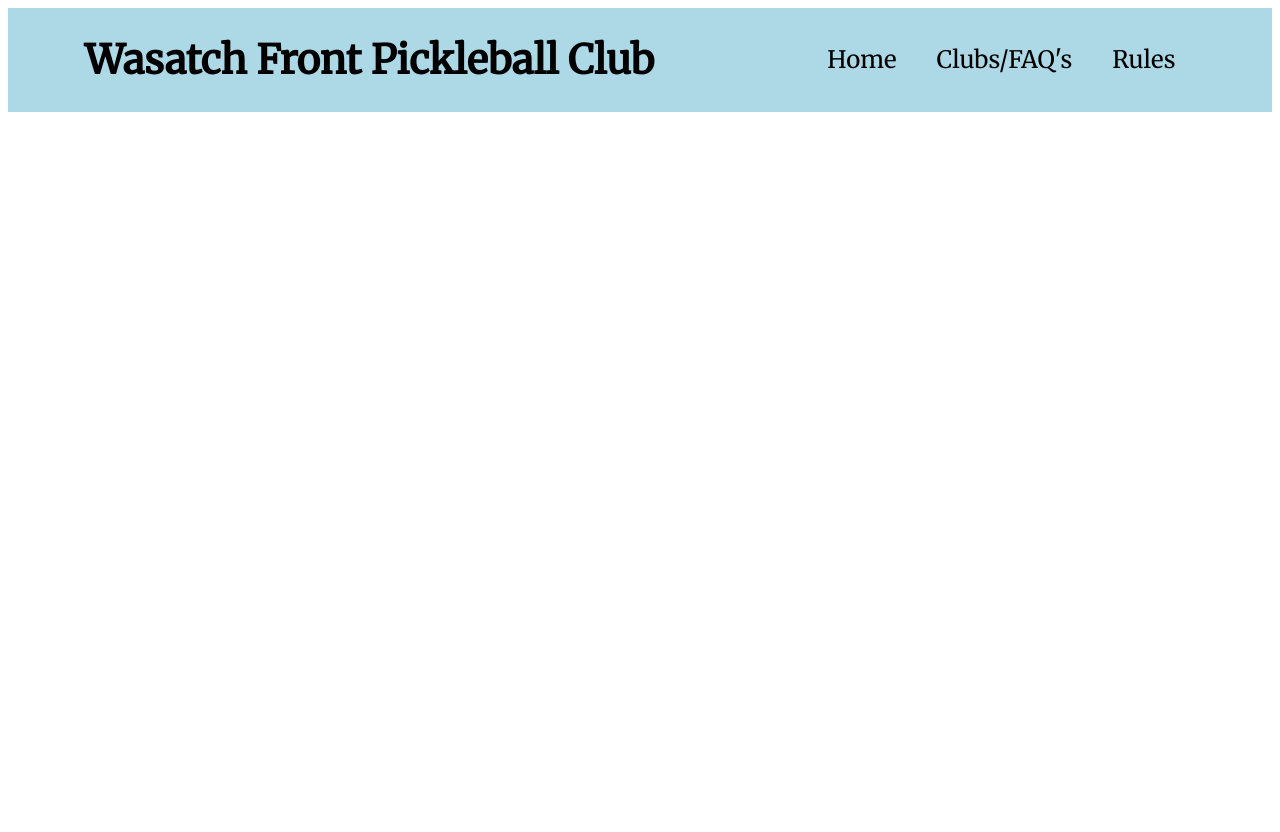
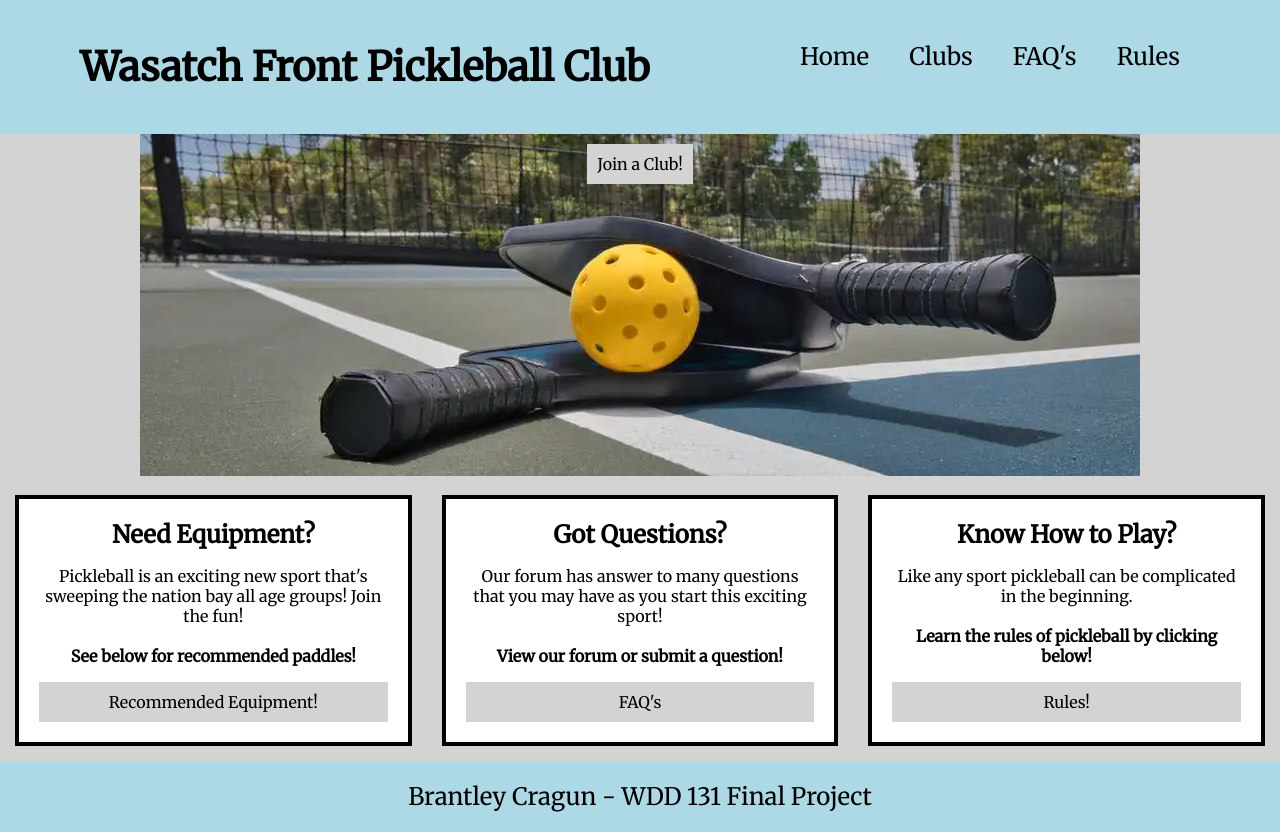
Before and after one commit to cragunbc/wdd131, a plain HTML site: page project/index.html in a window 1280 px wide. Before the commit the page ends 800 px from the top, so only its background shows below. Drawn offline with Linux system fonts and the light colour scheme.

Commit message:
Project changes

```diff
--- a/project/index.html
+++ b/project/index.html
@@ -1,8 +1,9 @@
 <!DOCTYPE html>
 <html lang="en">
 <head>
+    <link href="styles/base.css" rel="stylesheet">
     <link href="styles/large.css" rel="stylesheet">
-    <link href="styles/base.css" rel="stylesheet">
+    <script src="scripts/responsive-menu.js" defer></script>
     <link rel="preconnect" href="https://fonts.googleapis.com">
     <link rel="preconnect" href="https://fonts.gstatic.com" crossorigin>
     <link href="https://fonts.googleapis.com/css2?family=Merriweather&display=swap" rel="stylesheet">
@@ -14,19 +15,41 @@
 </head>
 <body>
     <header>
-        <!-- <img id="logo" src="images/pickleball.webp" alt="logo"> -->
         <h1>Wasatch Front Pickleball Club</h1>
-        <nav>
+        <button id="menu"></button>
+        <nav class="navigation">
             <a href="index.html">Home</a>
-            <a href="clubs.html">Clubs/FAQ's</a>
+            <a href="clubs.html">Clubs</a>
+            <a href="faq.html">FAQ's</a>
             <a href="rules.html">Rules</a>
         </nav>
     </header>
+    <div class="hero-img">
+        <div class="joinBtn"><a href="clubs.html">Join a Club!</a></div>
+        <picture>
+            <source srcset="images/hero-img-small.webp" media="(max-width: 400px)">
+            <img id="photo" src="images/hero-img-large.webp" alt="Pickball Court" loading="lazy">
+        </picture>
+    </div>
     <main>
-
+        <section id="equip" class="card">
+            <h2>Need Equipment?</h2>
+            <p>Pickleball is an exciting new sport that's sweeping the nation bay all age groups! Join the fun!<br><br><strong>See below for recommended paddles!</strong></p>
+            <div id="equipBtn"><a href="https://www.pickleheads.com/pickleball-gear/pickleball-paddles">Recommended Equipment!</a></div>
+        </section>
+        <section id="questions" class="card">
+            <h2>Got Questions?</h2>
+            <p>Our forum has answer to many questions that you may have as you start this exciting sport!<br><br><strong>View our forum or submit a question!</strong></p>
+            <div id="questionsBtn"><a href="faq.html">FAQ's</a></div>
+        </section>
+        <section id="rules" class="card">
+            <h2>Know How to Play?</h2>
+            <p>Like any sport pickleball can be complicated in the beginning.<br><br><strong>Learn the rules of pickleball by clicking below!</strong></p>
+            <div id="rulesBtn"><a href="rules.html">Rules!</a></div>
+        </section>
     </main>
     <footer>
-
+        <p>Brantley Cragun - WDD 131 Final Project</p>
     </footer>
 </body>
 </html>
--- /dev/null
+++ b/project/scripts/responsive-menu.js
@@ -0,0 +1,7 @@
+const hamButton = document.querySelector("#menu");
+const navigation = document.querySelector(".navigation");
+
+hamButton.addEventListener("click", () => {
+    navigation.classList.toggle("open");
+    hamButton.classList.toggle("open");
+});
--- a/project/styles/base.css
+++ b/project/styles/base.css
@@ -1,13 +1,17 @@
 body {
+    margin: 0;
     font-family: Merriweather;
 }
 
 header {
     margin: 0;
-    display: flex;
-    flex-direction: row;
+    display: grid;
+    align-items: center;
+    text-align: center;
     justify-content: space-around;
+    position: relative;
     background-color: lightblue;
+    padding: 15px;
 }
 
 h1 {
@@ -16,21 +20,143 @@ h1 {
     align-items: center;
 }
 
-nav {
-    display: flex;
-    flex-direction: row;
-    align-items: center;
-    justify-content: space-around;
-    font-size: 1.5rem;
+#menu {
+    width: 30px;
+    position: absolute;
+    top: 2rem;
+    right: 2rem;
 }
 
-nav a {
+#menu::before {
+    content: "🟰";
+}
+
+#menu.open::before {
+    content: "❌";
+}
+
+
+.navigation {
+    display: flex;
+    flex-direction: column;
+    max-width: 100%;
+    list-style: none;
+    align-items: center;
+    justify-content: space-between;
+    font-size: 1.5rem;
+    margin-bottom: 20px;
+}
+
+.navigation a {
+    display: none;
     padding: 20px;
     justify-content: space-between;
     color: black;
     text-decoration: none;
 }
 
-nav a:hover {
+.navigation a:hover {
     text-decoration: underline;
 }
+
+.open a {
+    display: block;
+    background-color: lightgray;
+    max-width: 200px;
+    width: 100%;
+}
+
+.open a:hover {
+    text-decoration: underline;
+}
+
+.hero-img {
+    display: flex;
+    justify-content: center;
+    max-width: 100%;
+    margin: 0 auto;
+    position: relative;
+    background-color: lightgray;
+}
+
+.hero-img img {
+    width: 100%;
+    height: auto;
+}
+
+.joinBtn {
+    font-size: 1rem;
+    position: absolute;
+    align-items: center;
+    background-color: lightgray;
+    padding: 10px;
+    margin-top: 10px;
+}
+
+.joinBtn a {
+    text-decoration: none;
+    color: black;
+}
+
+.joinBtn a:hover {
+    text-decoration: underline;
+}
+
+main {
+    display: flex;
+    flex-direction: column;
+    background-color: lightgray;
+}
+
+.card {
+    border: solid 4px black;
+    margin: 15px;
+    padding: 20px;
+    background-color: white;
+}
+
+h2 {
+    margin: 0;
+    text-align: center;
+}
+
+#questions p,
+#equip p,
+#rules p {
+    text-align: center;
+}
+
+#questionsBtn,
+#equipBtn,
+#rulesBtn {
+    align-items: center;
+    text-align: center;
+    background-color: lightgray;
+    padding: 10px;
+}
+
+#questionsBtn a,
+#equipBtn a,
+#rulesBtn a {
+    text-decoration: none;
+    color: black;
+}
+
+#questionsBtn a:hover,
+#equipBtn a:hover,
+#rulesBtn a:hover {
+    text-decoration: underline;
+}
+
+
+footer {
+    margin: 0;
+    background-color: lightblue;
+    text-align: center;
+    font-size: 1.5rem;
+}
+
+footer p {
+    margin: 0;
+    padding: 20px;
+}
--- a/project/styles/large.css
+++ b/project/styles/large.css
@@ -0,0 +1,37 @@
+@media screen and (min-width: 950px) {
+
+    #menu {
+        display: none;
+    }
+
+    header {
+        display: flex;
+        flex-direction: row;
+        justify-content: space-around;    }
+
+    .navigation {
+        flex-direction: row;
+    }
+
+    .navigation a {
+        display: block;
+        justify-content: space-around;
+    }
+
+    main {
+        display: grid;
+        grid-template-columns: 1fr 1fr 1fr;
+    }
+
+    #equip {
+        grid-column: 1/2;
+    }
+
+    #questions {
+        grid-column: 2/3;
+    }
+
+    #rules {
+        grid-column: 3/4;
+    }
+}
```
Also changed, not shown: project/faq.html (added), project/images/hero-img-large.webp (added), project/images/hero-img-small.webp (added), project/images/hero-img.jpg (added), project/images/hero-img.webp (added).
